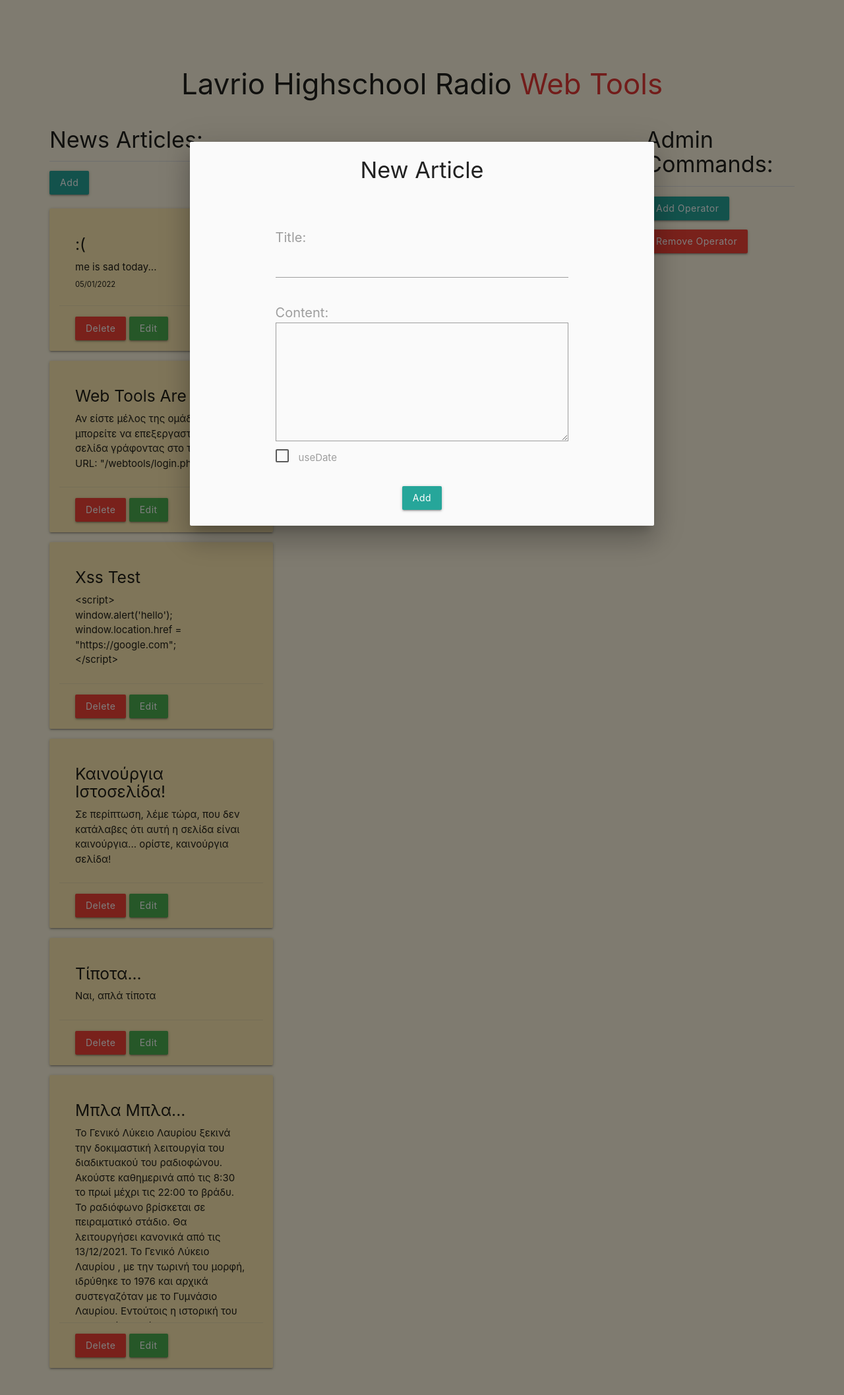
After one commit to BelesisGia/LavrioHighschoolRadio, a PHP site: page /webtools/tools.php in a window 1280 px wide, after a click on "Add". The commit adds this page. Shown: the top 2115 px of the page at 66% size. Run offline with PHP 8.4, Linux system fonts and the light colour scheme; the visitor is signed in with stand-in values (Sample User, id 1).

Commit message:
Webtools & other changes
- Created Webtools for page managment
- Prevented Xss
- Deleted unused fonts

```diff
--- a/api/programa.json
+++ b/api/programa.json
@@ -84,7 +84,7 @@
 		},
 		{
 			"title": "Α στο Τετράγωνο",
-			"description": "Α΄ square"
+			"description": "Α΄ στο square"
 		},
 		{
 			"title": "Radio Wheels",
@@ -92,7 +92,7 @@
 		},
 		{
 			"title": "Α στο Τετράγωνο",
-			"description": "Α΄ square"
+			"description": "Α΄ στο square"
 		},
 		{
 			"title": "Ταξίδια... με λέξεις",
--- a/old_index.html
+++ b/old_index.html
@@ -13,11 +13,11 @@
     <script src="https://kit.fontawesome.com/6b4c67839b.js" crossorigin="anonymous"></script>
 
     <!-- Style.css -->
-    <link rel="stylesheet" type="text/css" href="style.css">
+    <link rel="stylesheet" type="text/css" href="stylesheets/style.css">
     <!--Page.js-->
     <script src="page.js"></script>
     <!--Anim.css-->
-    <link rel="stylesheet" type="text/css" href="anim.css">
+    <link rel="stylesheet" type="text/css" href="stylesheets/anim.css">
 </head>
 <body class="amber lighten-5">
 	<div>
--- /dev/null
+++ b/webtools/actions.php
@@ -0,0 +1,91 @@
+<?php
+
+	if (isset($_GET['action']) && $_GET['action'] == 'getArticle'){
+		echo json_encode(NewsArticles::Get($_GET['index']),JSON_UNESCAPED_UNICODE);
+		die();
+	}
+
+	class NewsArticles{
+
+		public static function Add($title,$content,$useDate){
+			if (empty($title) || empty($content)){
+				return;
+			}
+			if ($useDate){
+				$article = (object) ['title' => $title,'content' => $content, 'date' => date('d/m/Y')];
+			}
+			else{
+				$article = (object) ['title' => $title,'content' => $content];
+			}
+
+			$news_file = file_get_contents('../api/news.json');
+			$news = json_decode($news_file,true);
+
+			array_unshift($news, $article);
+
+			$json = json_encode($news,JSON_PRETTY_PRINT|JSON_UNESCAPED_UNICODE);
+			file_put_contents('../api/news.json', $json);
+		}
+
+		public static function Remove($index){
+			$news_file = file_get_contents('../api/news.json');
+			$news = json_decode($news_file,true);
+
+			unset($news[$index]);
+
+			$json = json_encode(array_values($news),JSON_PRETTY_PRINT|JSON_UNESCAPED_UNICODE);
+			file_put_contents('../api/news.json', $json);
+		}
+
+		public static function EditArticle($index,$title,$content,$useDate){
+			$news_file = file_get_contents('../api/news.json');
+			$news = json_decode($news_file,true);
+
+			$news[$index]['title'] = $title;
+			$news[$index]['content'] = $content;
+			$news[$index]['date'] = date('d/m/Y');
+
+			if (!$useDate){
+				unset($news[$index]['date']);
+			}
+
+			$json = json_encode(array_values($news),JSON_PRETTY_PRINT|JSON_UNESCAPED_UNICODE);
+			file_put_contents('../api/news.json', $json);
+		}
+
+		public static function Get($index){
+			$news_file = file_get_contents('../api/news.json');
+			$news = json_decode($news_file,true);
+			return $news[$index];
+		}
+	}
+
+	class Admin{
+		public static function AddOP($username,$password){
+			if (empty($username) || empty($password)){
+				return;
+			}
+
+			$new_op = (object) ['username' => $username,'password' => $password];
+
+			$ops_json = file_get_contents('ops.json');
+			$ops = json_decode($ops_json,true);
+
+			$ops[] = $new_op;
+
+			$json = json_encode($ops,JSON_PRETTY_PRINT|JSON_UNESCAPED_UNICODE);
+			file_put_contents('ops.json', $json);
+		}
+
+		public static function RemoveOP($index){
+			if ($index == 0) return;
+			$ops_json = file_get_contents('ops.json');
+			$ops = json_decode($ops_json,true);
+
+			unset($ops[$index]);
+
+			$json = json_encode(array_values($ops),JSON_PRETTY_PRINT|JSON_UNESCAPED_UNICODE);
+			file_put_contents('ops.json', $json);
+		}
+	}
+?>
--- /dev/null
+++ b/webtools/ops.json
@@ -0,0 +1,6 @@
+[
+    {
+        "username": "admin",
+        "password": "radio"
+    }
+]
--- /dev/null
+++ b/webtools/tools.php
@@ -0,0 +1,240 @@
+<?php
+	session_start();
+	if (!$_SESSION['loggedIn']){
+		header('Location: login.php');
+	}
+
+	include('actions.php');
+
+	//Action DeleteArticle
+	if (isset($_POST['action']) && $_POST['action'] == 'deleteArticle'){
+		NewsArticles::Remove($_POST['delete_index']);
+	}
+	//Action AddArticle
+	if (isset($_POST['action']) && $_POST['action'] == 'addArticle'){
+		if (isset($_POST['useDate'])){
+			NewsArticles::Add($_POST['title'],$_POST['content'],true);
+		}
+		else NewsArticles::Add($_POST['title'],$_POST['content'],false);
+	}
+	//Action editArticle
+	if (isset($_POST['action']) && $_POST['action'] == 'editArticle'){
+		if (isset($_POST['useDate'])){
+			NewsArticles::EditArticle($_POST['index'],$_POST['title'],$_POST['content'],true);
+		}
+		else NewsArticles::EditArticle($_POST['index'],$_POST['title'],$_POST['content'],false);
+	}
+	//Action RemoveOP
+	if (isset($_POST['action']) && $_POST['action'] == 'RemoveOP'){
+		Admin::RemoveOP($_POST['id']);
+	}
+	//Action AddOP
+	if (isset($_POST['action']) && $_POST['action'] == 'AddOP'){
+		Admin::AddOP($_POST['username'],$_POST['password']);
+	}
+?>
+
+<?php
+	$news_file = file_get_contents('../api/news.json');
+	$news = json_decode($news_file);
+?>
+
+<!DOCTYPE html>
+<html>
+<head>
+	<title>Tools</title>
+
+	<meta charset="utf-8">
+	<link rel="stylesheet" href="https://cdnjs.cloudflare.com/ajax/libs/materialize/1.0.0/css/materialize.min.css">
+	<script src="https://cdnjs.cloudflare.com/ajax/libs/materialize/1.0.0/js/materialize.min.js"></script>
+
+	<script type="text/javascript">
+		window.onbeforeunload = function(event){
+			xmlHttp = new XMLHttpRequest();
+			xmlHttp.open("GET","./logout.php",true);
+			xmlHttp.send();
+		};
+
+		document.addEventListener('DOMContentLoaded', function() {
+		    var elems = document.querySelectorAll('.modal');
+		    var instances = M.Modal.init(elems, null);
+		});
+
+		function EditArticleModal(index){
+			xmlHttp = new XMLHttpRequest();
+			xmlHttp.open("GET","./actions.php?action=getArticle&index=" + index,true);
+			xmlHttp.onload = function(){
+				var title = document.getElementById('editArticleTitle');
+				var content = document.getElementById('editArticleContent');
+				var indexInput = document.getElementById('editArticleIndex');
+				var useDate = document.getElementById('useDate');
+
+				var article = JSON.parse(xmlHttp.responseText);
+				title.value = article.title;
+				content.value = article.content;
+				indexInput.value = index;
+				if ('date' in article){
+					useDate.setAttribute('checked','checked');
+				}
+				else{
+					useDate.removeAttribute('checked','checked');
+				}
+			};
+			xmlHttp.send();
+		}
+	</script>
+	<style type="text/css">
+		label{
+			font-size: 20px;
+		}
+		textarea{
+			resize: vertical;
+			min-height: 12em;
+			outline: none;
+			border: 1px solid #9e9e9e;
+			padding: 4px;
+		}
+		li > a{
+			margin-bottom: 1em;
+		}
+		.btn{
+			text-transform: unset !important;
+		}
+		.inline-block{
+			display: inline-block;
+		}
+	</style>
+</head>
+<body style="padding: 5em;" class="amber lighten-5">
+	<h3 class="center">Lavrio Highschool Radio <span class="red-text text-darken-1">Web Tools</span></h3>
+
+	<!-- News Articles -->
+	<div class="container left" style="width: 30%;">
+		<h4>News Articles:</h4>
+		<div class="divider"></div>
+
+		<a class="btn waves-effect modal-trigger" href="#addArticle" style="margin: 1em 0;">Add</a>
+
+		<?php foreach ($news as $index=>$article) { ?>
+			<div class="card amber lighten-4" style="padding: 0 1em;">
+				<div class="card-content" style="overflow: hidden;text-overflow: ellipsis; max-height: 25em;">
+					<h5><?php echo htmlspecialchars($article->title); ?></h5>
+					<p><?php echo nl2br(htmlspecialchars($article->content)); ?></p>
+					<sub><?php if (isset($article->date)) echo $article->date ?></sub>
+				</div>
+				<div class="card-action">
+					<form method="post" class="inline-block">
+						<input type="hidden" name="action" value="deleteArticle">
+						<input type="hidden" name="delete_index" value=<?php echo $index ?>>
+						<button class="btn red">Delete</button>
+					</form>
+					<a class="btn green waves-effect inline-block modal-trigger" href="#editArticle" onclick="EditArticleModal(<?php echo $index ?>)">Edit</a>
+				</div>
+			</div>
+		<?php } ?>
+
+		<!-- Add Article Modal -->
+		<div class="modal" id="addArticle">
+			<div class="modal-content container">
+				<h4 class="center" style="margin-bottom: 2em;">New Article</h4>
+				<form method="post" id="addArticleForm" autocomplete="off">
+					<input type="hidden" name="action" value="addArticle">
+					<label>Title:</label>
+					<input type="text" name="title">
+					<div style="margin: 2em;"></div>
+					<label>Content:</label>
+					<textarea name="content" form="addArticleForm"></textarea>
+					<label>
+					    <input type="checkbox" class="filled-in" name="useDate"/>
+					    <span>useDate</span>
+					</label>
+					<div style="margin: 2em;"></div>
+					<div class="center">
+						<button class="btn">Add</button>
+					</div>
+				</form>
+			</div>
+		</div>
+
+		<!-- Edit Article Modal -->
+		<div class="modal" id="editArticle">
+			<div class="modal-content container">
+				<h4 class="center" style="margin-bottom: 2em;">Edit Article</h4>
+				<form method="post" id="editArticleForm" autocomplete="off">
+					<input type="hidden" name="action" value="editArticle">
+					<input type="hidden" name="index" id="editArticleIndex">
+					<label>Title:</label>
+					<input type="text" name="title" id="editArticleTitle">
+					<div style="margin: 2em;"></div>
+					<label>Content:</label>
+					<textarea name="content" form="editArticleForm" id="editArticleContent"></textarea>
+					<label>
+					    <input type="checkbox" class="filled-in" name="useDate" id="useDate" />
+					    <span>useDate</span>
+					</label>
+					<div style="margin: 2em;"></div>
+					<div class="center">
+						<button class="btn">Update</button>
+					</div>
+				</form>
+			</div>
+		</div>
+	</div>
+
+	<!-- Admin Commands -->
+	<div class="container right" style="width: 20%;">
+		<h4>Admin Commands:</h4>
+		<div class="divider"></div>
+		<div style="margin: 1em;"></div>
+		<ul>
+			<li><a class="btn waves-effect modal-trigger" href="#AddOP">Add Operator</a></li>
+			<li><a class="btn red waves-effect modal-trigger" href="#RemoveOP">Remove Operator</a></li>
+		</ul>
+
+		<!-- Modal AddOP -->
+		<div class="modal" id="AddOP" style="width: 30%;">
+			<div class="modal-content container" style="padding: 4em;">
+				<h4 class="center" style="margin-bottom: 2em;">Add Operator</h4>
+				<form method="post" id="addArticleForm" autocomplete="off">
+					<input type="hidden" name="action" value="AddOP">
+					<label>Username:</label>
+					<input type="text" name="username">
+					<div style="margin: 2em;"></div>
+					<label>Password:</label>
+					<input type="text" name="password">
+					<div style="margin: 2em;"></div>
+					<div class="center">
+						<button class="btn">Add</button>
+					</div>
+				</form>
+			</div>
+		</div>
+
+		<!-- Modal RemoveOP -->
+		<div class="modal" id="RemoveOP" style="width: 30%;">
+			<div class="modal-content container">
+				<ul>
+					<h4>Current Operators:</h4>
+					<div class="divider"></div>
+					<?php
+						$ops_json = file_get_contents('ops.json');
+						$ops = json_decode($ops_json);
+
+						foreach ($ops as $index => $op) {
+					?>
+						<li>
+							<h5 class="inline-block"><?php echo htmlspecialchars($op->username); ?></h5>
+							<?php if ($index == 0) continue; ?>
+							<form method="post" style="display: inline-block; margin-left: 2em;">
+								<input type="hidden" name="action" value="RemoveOP">
+								<input type="hidden" name="id" value=<?php echo htmlspecialchars($index); ?>>
+								<button class="btn red btn-small">Remove</button>
+							</form>
+						</li>
+					<?php } ?>
+				</ul>
+			</div>
+		</div>
+	</div>
+</body>
+</html>
```
Also changed, not shown: api/news.json (+14 -2 lines), index.php (+4 -3 lines), stylesheets/style.css (+0 -20 lines), webtools/auth.php (added, +30 -0 lines), webtools/login.php (added, +44 -0 lines), webtools/logout.php (added, +20 -0 lines), .htaccess (added), fonts/Carbon.ttf (deleted), 1 other file.
